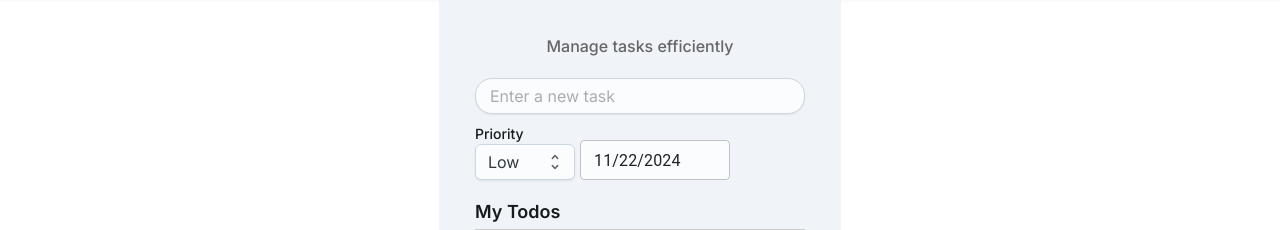
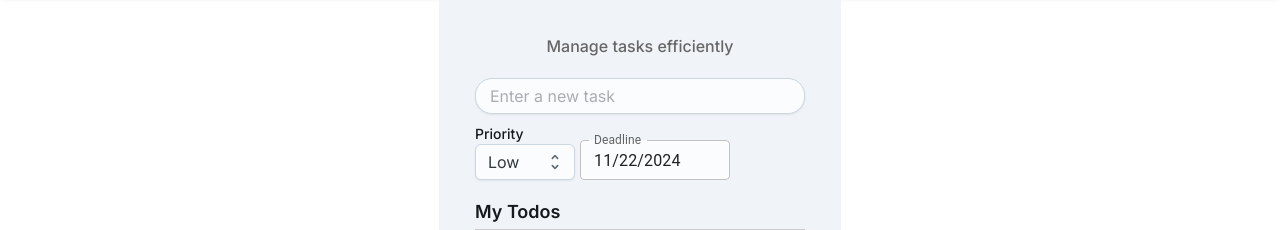
Before and after one commit to chakra-hub/carm-app, a React (Vite) app: page /todos in a window 1280 px wide. Shown: the part 71-301 px from the top of the page. Built offline with nearby package versions, Linux system fonts and the light colour scheme; no server answers; the database is empty; sample sign-in values are in the browser's storage.

Commit message:
deadline title added

```diff
--- a/src/components/TodoPage.jsx
+++ b/src/components/TodoPage.jsx
@@ -284,6 +284,7 @@ const TodoPage = () => {
                     <LocalizationProvider dateAdapter={AdapterDayjs}>
                       <DemoItem label="">
                         <DatePicker
+                          label="Deadline"
                           value={dayjs(
                             newTodo.deadline === ""
                               ? moment(Date.now()).format("YYYY/MM/DD")
```
